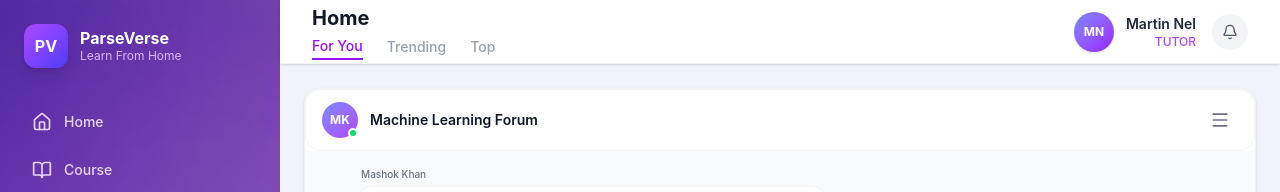
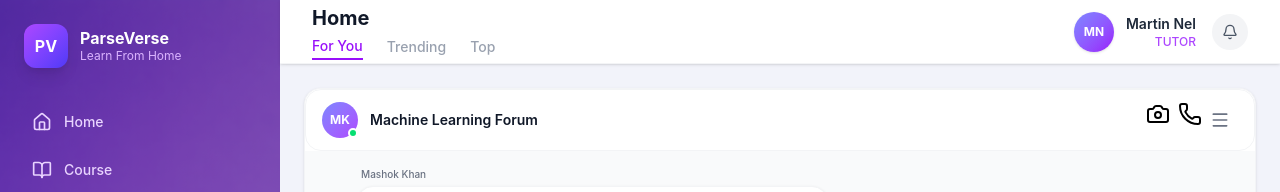
Before and after one commit to Philemon673/parseversefrontend, a Next.js app: page /student-dashboard/chat in a window 1280 px wide. Shown: the top 192 px of the page. Built offline with nearby package versions, Linux system fonts and the light colour scheme.

Commit message:
add icons to the chat

```diff
--- a/app/mentor-dashboard/layout.tsx
+++ b/app/mentor-dashboard/layout.tsx
@@ -12,7 +12,6 @@ interface DashboardLayoutProps {
 // ── Add pages where Navbar should hide on scroll ──────────────────────────────
 const HIDE_ON_SCROLL_PAGES = [
   "/mentor-dashboard/chat",
-  "/mentor-dashboard/notification",
 ];
 
 export default function DashboardLayout({ children }: DashboardLayoutProps) {
--- a/app/student-dashboard/chat/page.jsx
+++ b/app/student-dashboard/chat/page.jsx
@@ -1,7 +1,7 @@
 "use client";
 
 import { useState, useRef, useEffect } from "react";
-import { Search, Heart, MessageCircle, Eye, Flame, Send, Paperclip, Smile, Menu, X } from "lucide-react";
+import { Search, Heart, MessageCircle, Eye, Flame, Send, Paperclip, Smile, Menu, X, Camera, Phone } from "lucide-react";
 
 const initialMessages = [
   { id: 1, sender: "Mashok Khan", initials: "MK", color: "from-indigo-400 to-purple-500", text: "What are some recommended resources for learning TensorFlow?", time: "20 min ago", isOwn: false },
@@ -77,7 +77,11 @@ function ChatHeader() {
       </div>
 
       {/* ✅ FIXED: hamburger is now plain JSX inside the return, no nested return() */}
-      <div className="relative">
+      <div className="flex gap-2relative">
+        <div className="flex gap-2">
+         <Camera />
+         <Phone />
+        </div>
         <button
           onClick={() => setOpen(!open)}
           className="p-2 rounded-xl hover:bg-gray-100 transition text-gray-500"
--- a/app/tutor-dashboard/layout.tsx
+++ b/app/tutor-dashboard/layout.tsx
@@ -12,7 +12,7 @@ interface DashboardLayoutProps {
 // ── Add pages where Navbar should hide on scroll ──────────────────────────────
 const HIDE_ON_SCROLL_PAGES = [
   "/tutor-dashboard/chat",
-  "/tutor-dashboard/notification",
+
 ];
 
 export default function DashboardLayout({ children }: DashboardLayoutProps) {
--- a/tsconfig.json
+++ b/tsconfig.json
@@ -29,6 +29,6 @@
     ".next/types/**/*.ts",
     ".next/dev/types/**/*.ts",
     "**/*.mts"
-, "component/Sidebar/index.jsx", "app/layout.jsx", "app/mentor dashboard/chat/page.jsx", "app/tutor-dashboard/chat/page.jsx", "app/tutor-dashboard/courses/page.jsx"  ],
+, "component/Sidebar/index.jsx", "app/layout.jsx", "app/mentor dashboard/chat/page.jsx", "app/tutor-dashboard/chat/page.jsx", "app/tutor-dashboard/courses/page.jsx", "app/mentor-dashboard/profile/page.jsx"  ],
   "exclude": ["node_modules"]
 }
```
Also changed, not shown: app/mentor-dashboard/profile/page.jsx (renamed from app/tutor-dashboard/profile/page.jsx).
